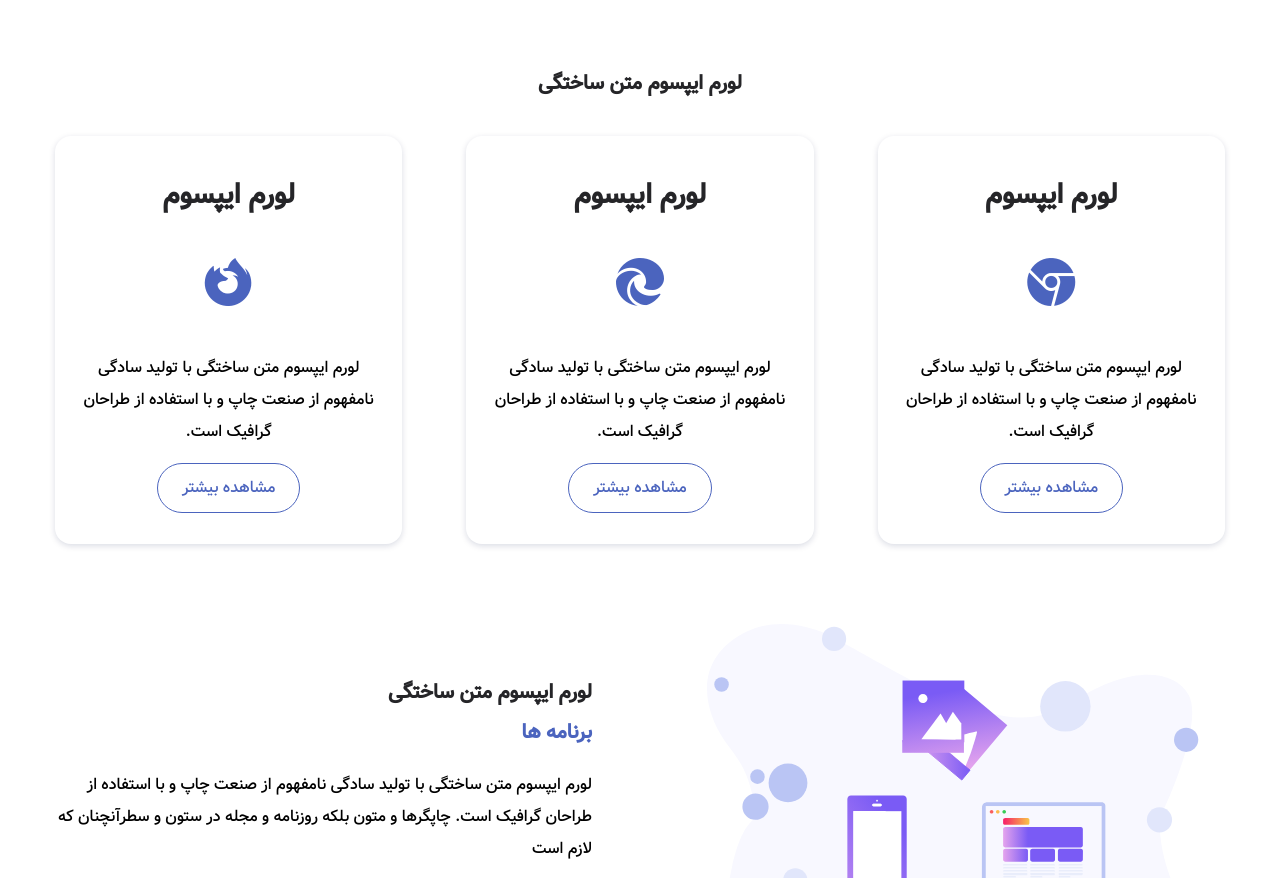
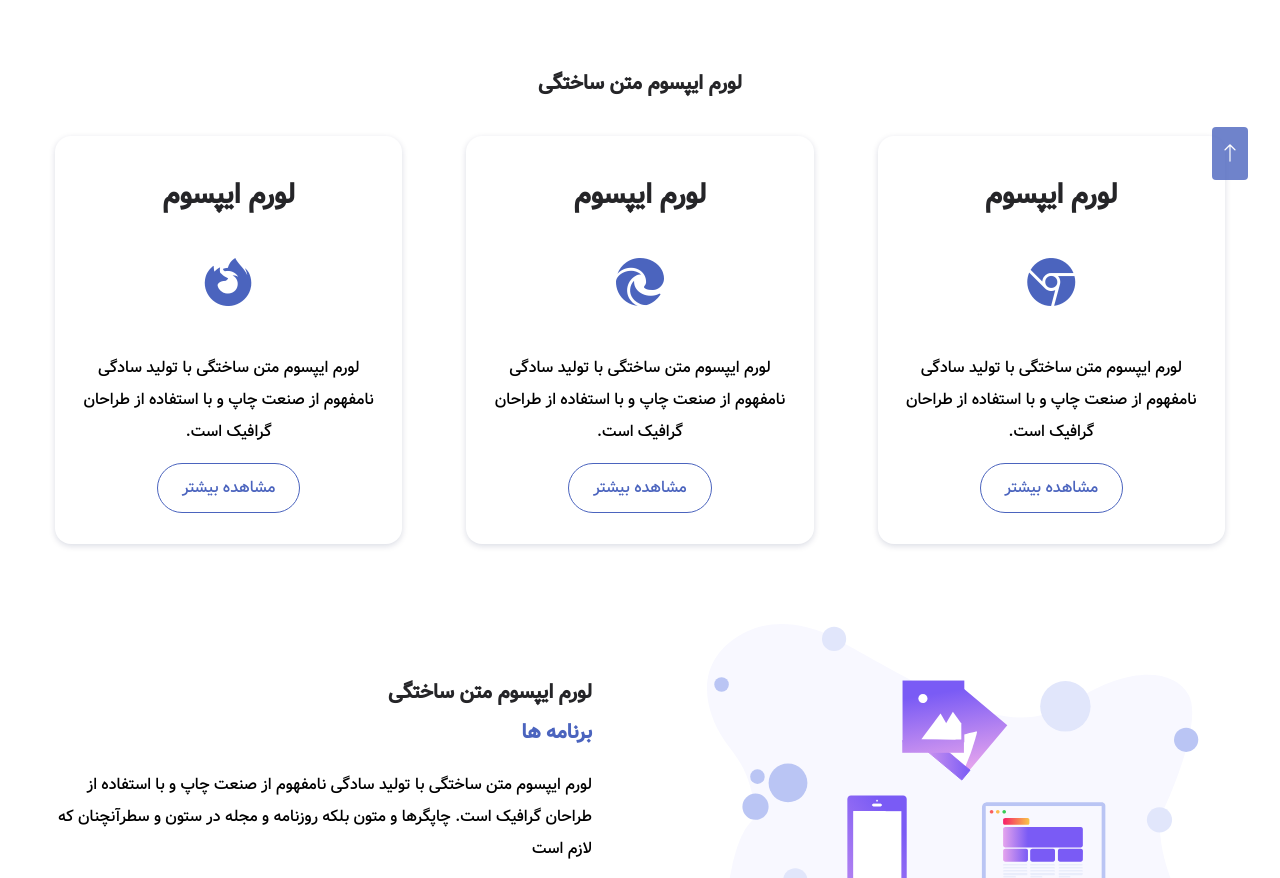
Before and after one commit to novixweb/sass-landing-page, a website: page index.html in a window 1280 px wide. Shown: the part 1420-2298 px from the top of the page. Drawn offline with Linux system fonts and the light colour scheme; files whose address does not match are found by name.

Commit message:
add scroll up functionality

```diff
--- a/index.html
+++ b/index.html
@@ -273,6 +273,10 @@
     </footer>
     <!-- Footer End -->
 
+    <a href="#" class="scrollup" id="scroll-up">
+      <i class="scrollup__icon bi bi-arrow-up"></i>
+    </a>
+
     <!-- JavaScript -->
     <script src="./js/app.js"></script>
   </body>
--- a/js/app.js
+++ b/js/app.js
@@ -49,9 +49,20 @@
     if (scrollY > sectionTop && scrollY <= sectionTop + sectionHeight) {
       navLink.classList.add("active-link");
     } else {
-      document
-        navLink.classList.remove("active-link");
+      document;
+      navLink.classList.remove("active-link");
     }
   });
 }
 window.addEventListener("scroll", scrollActive);
+
+//show scroll up
+function scrollUp() {
+  const scrollUp = document.getElementById('scroll-up');
+  if (window.scrollY >= 560) {
+    scrollUp.classList.add('show-scroll');
+  } else {
+    scrollUp.classList.remove('show-scroll');
+  }
+}
+window.addEventListener('scroll', scrollUp);
--- /dev/null
+++ b/scss/components/_scroll.scss
@@ -0,0 +1,23 @@
+.scrollup {
+  position: fixed;
+  background: var(--primary-color);
+  right: 2rem;
+  bottom: -100%;
+  padding: 0.5rem 0.5rem 0.3rem 0.5rem;
+  border-radius: 0.25rem;
+  opacity: 0.8;
+  transition: 0.4s;
+
+  &:hover {
+    opacity: 1;
+  }
+
+  &__icon {
+    font-size: 1.25rem;
+    color: var(--container-color);
+  }
+}
+
+.show-scroll {
+    bottom: 3rem;
+}
--- a/scss/styles.scss
+++ b/scss/styles.scss
@@ -22,5 +22,7 @@
 @use "./components/contact";
 // Footer
 @use "./components/footer";
+// Scroll
+@use "./components/scroll";
 // MediaQueries
 @use "./components/mediaqueries";
```
Also changed, not shown: css/bootstrap-icons.css, css/styles.css, 1 other file.
